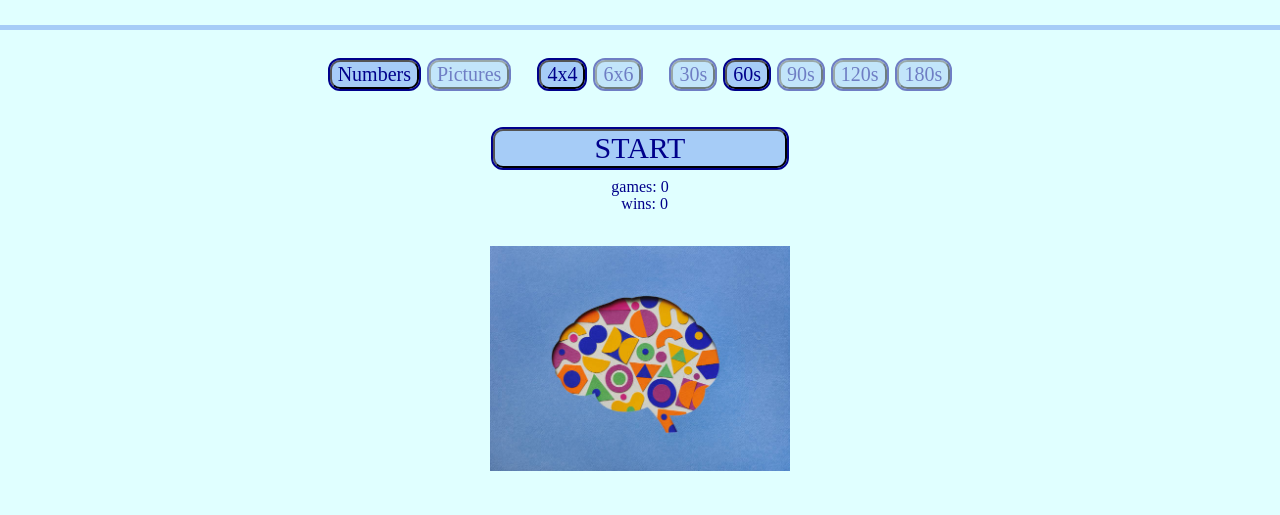
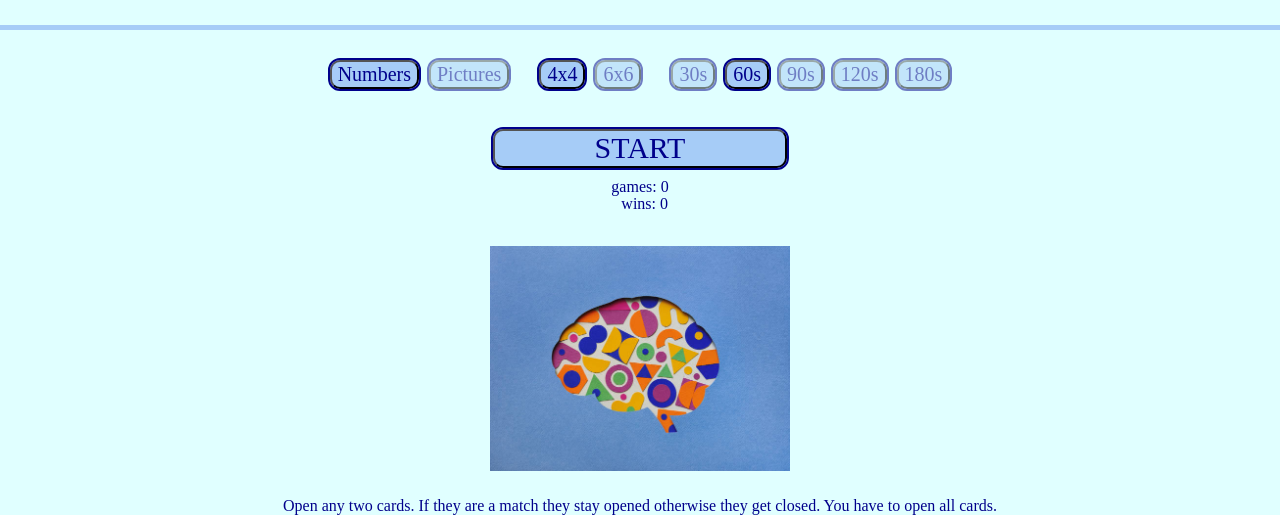
Before and after one commit to Agafocean/PairsGame, a website: page index.html in a window 1280 px wide. Shown: the part 455-970 px from the top of the page. Drawn offline with Linux system fonts and the light colour scheme.

Commit message:
lottery 3.2

```diff
--- a/index.html
+++ b/index.html
@@ -44,6 +44,11 @@
     </div>
 
     <img class="gamepic" src="gamepic.jpg" />
+
+    <p class="rules">
+      Open any two cards. If they are a match they stay opened otherwise they get closed.
+      You have to open all cards.
+    </p>
 
   </div>
 
--- a/style.css
+++ b/style.css
@@ -175,7 +175,12 @@ input {
 
 .gamepic {
   width: 300px;
-  margin-bottom: 20px;
+ /* margin-bottom: 20px;*/
+}
+
+.rules {
+  text-align: center;
+  color: darkblue;
 }
 
 .footer {
```
